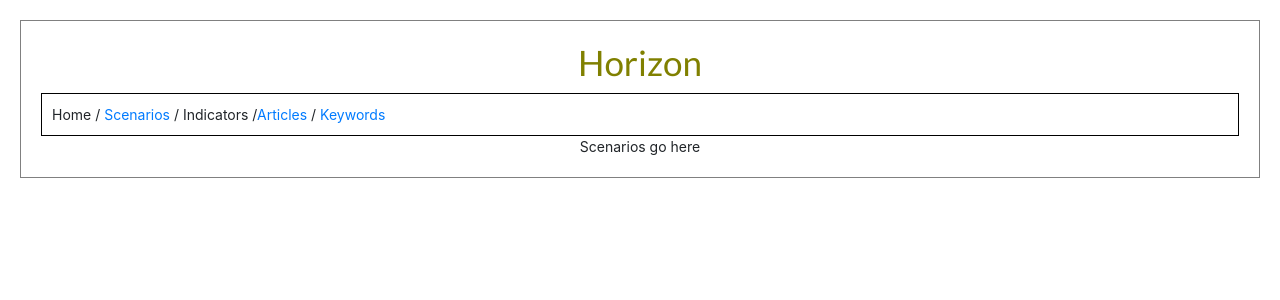
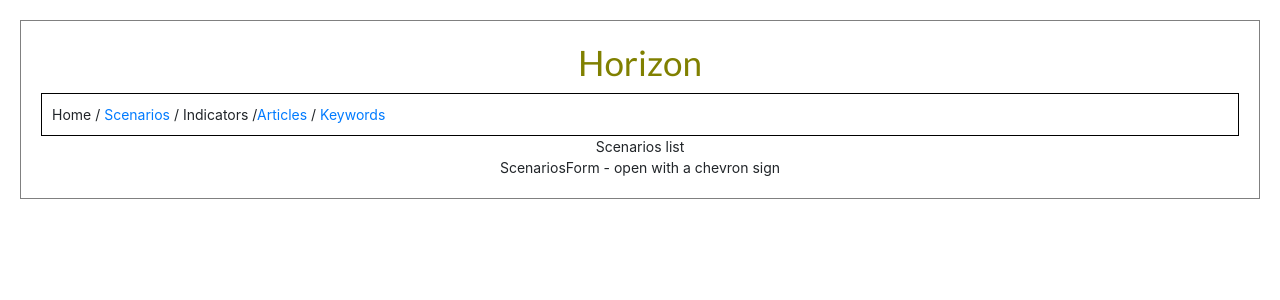
Before and after one commit to oreillyross/Horizon-client, a React (Create React App) app in the folder horizon-client/: page /scenarios in a window 1280 px wide. Shown: the top 300 px of the page. Built offline with nearby package versions, Linux system fonts and the light colour scheme.

Commit message:
need to change article to event

```diff
--- /dev/null
+++ b/horizon-client/src/components/ScenariosList.tsx
@@ -0,0 +1,14 @@
+import * as React from 'react'
+import { Query } from 'react-apollo'
+import { SCENARIOS } from '../data/scenarios'
+
+const ScenariosList = (props) => {
+    return (
+
+    <div>
+      Scenarios list
+    </div>
+    )
+}
+
+export {ScenariosList as default}
--- a/horizon-client/src/data/articles.tsx
+++ b/horizon-client/src/data/articles.tsx
@@ -1,5 +1,28 @@
 import faker from 'faker'
 import moment from 'moment'
+import gql from 'graphql-tag'
+
+export const ARTICLES = gql`
+  query {
+    articles(orderBy: date_DESC) {
+      title
+      description
+      date
+      href
+      id
+      read
+      keywords {
+        id
+        name
+      }
+    }
+  }
+`
+
+
+
+
+
 
 interface Article {
     date: string,
--- /dev/null
+++ b/horizon-client/src/data/scenarios.ts
@@ -0,0 +1,9 @@
+import gql from 'graphql-tag'
+
+export const SCENARIOS = gql`
+
+
+
+
+
+`
--- a/horizon-client/src/pages/Articles.tsx
+++ b/horizon-client/src/pages/Articles.tsx
@@ -2,23 +2,8 @@ import * as React from 'react'
 import { Query } from 'react-apollo'
 import gql from 'graphql-tag'
 import ExportTable from '../components/ExportTable'
+import { ARTICLES } from '../data/articles'
 
-const ARTICLES = gql`
-  query {
-    articles(orderBy: date_DESC) {
-      title
-      description
-      date
-      href
-      id
-      read
-      keywords {
-        id
-        name
-      }
-    }
-  }
-`
 
 
 const Articles = () => {
--- a/horizon-client/src/pages/Scenarios.tsx
+++ b/horizon-client/src/pages/Scenarios.tsx
@@ -1,8 +1,17 @@
 import * as React from 'react'
+import ScenariosList from '../components/ScenariosList'
 
 const Scenarios = () => {
     return (
-      <div> Scenarios go here </div>
+      <div>
+        <div>
+         <ScenariosList/>
+        </div>
+        <div>
+          ScenariosForm - open with a chevron sign
+        </div>
+      </div>
+
     )
 }
 
```
